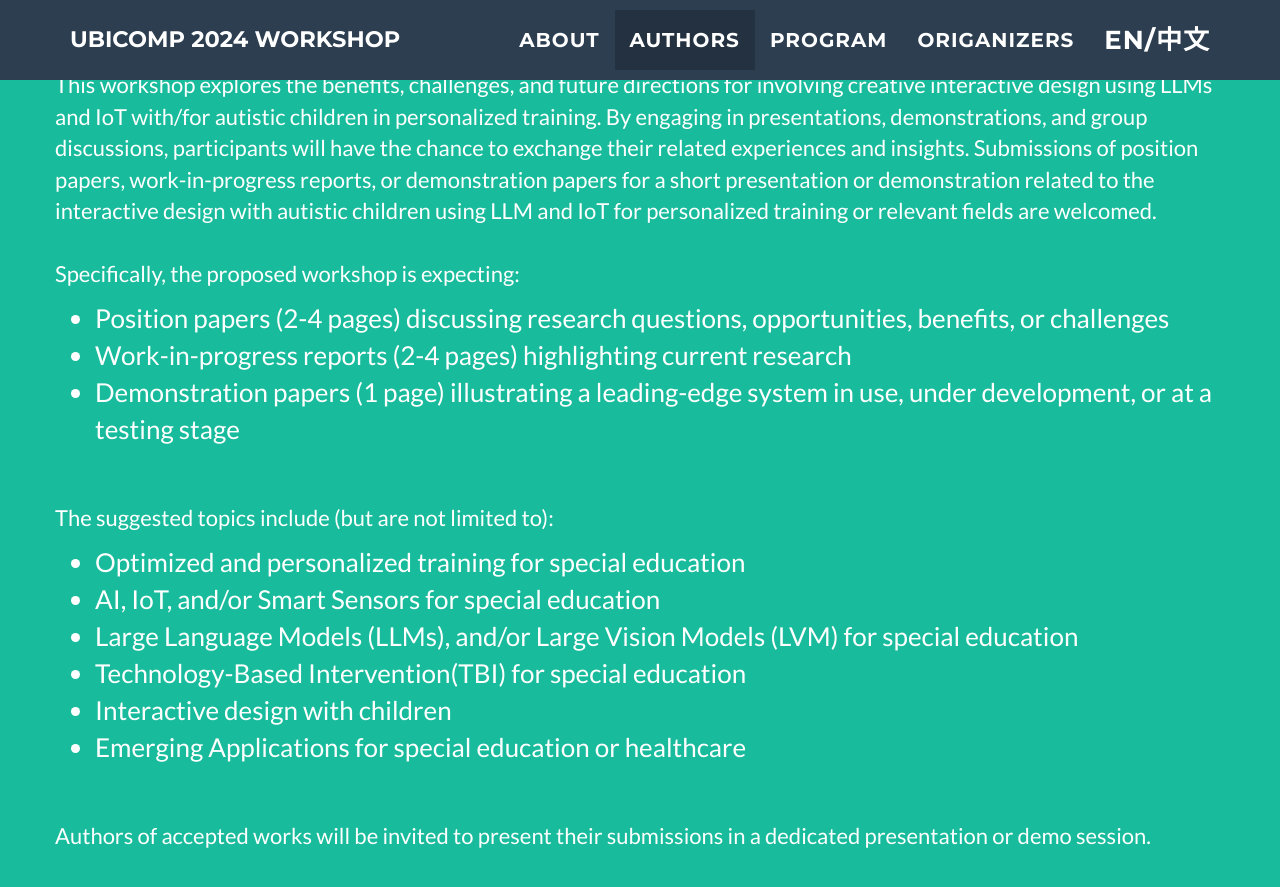
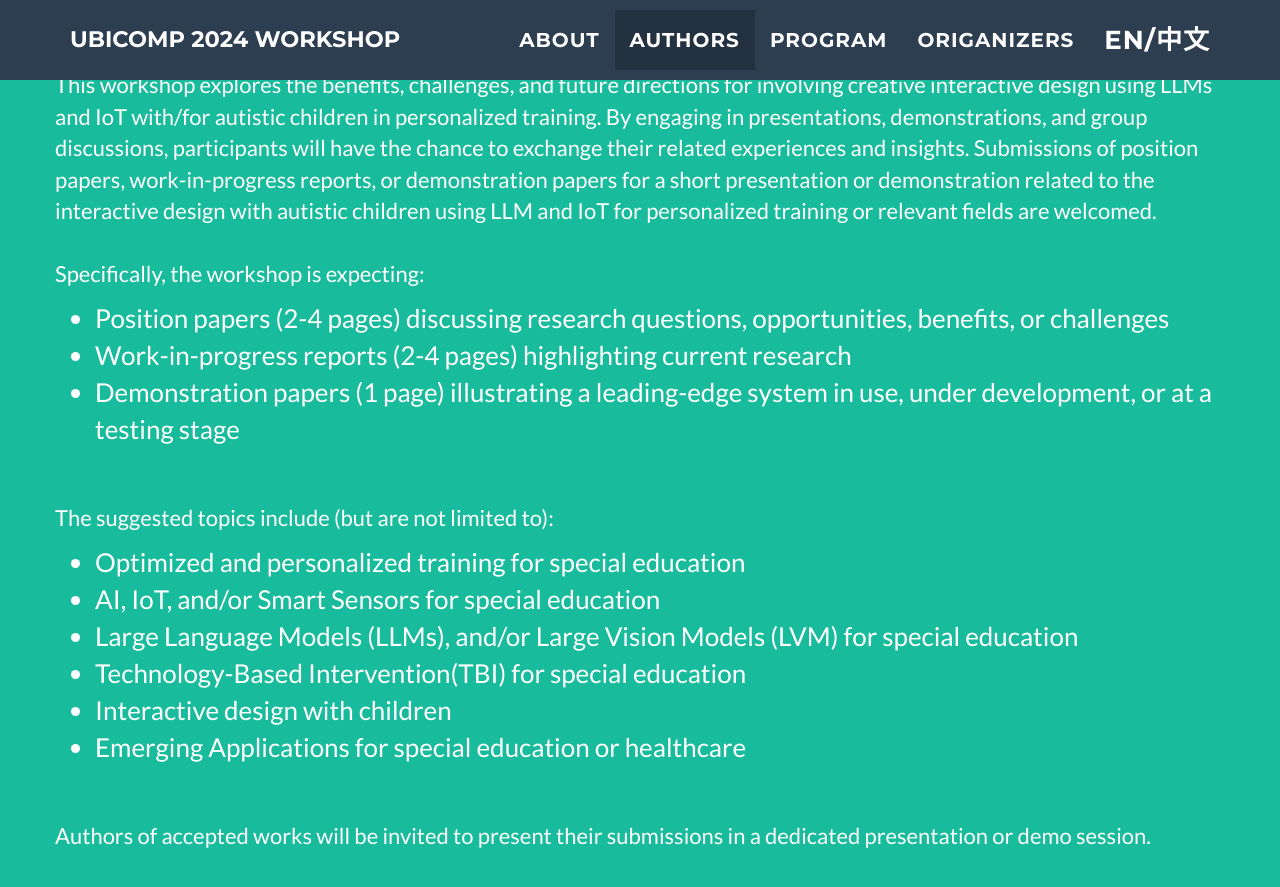
Before and after one commit to idwac/idwac.github.io, a Jekyll site: the page built from _posts/2014-07-18-project-1.markdown, in a window 1280 px wide and 900 px high, scrolled down 2127 px. Shown: the top 887 px of the window. Built offline with Jekyll 4.4.1, drawn with Linux system fonts in a browser that asks for light colours.

Commit message:
Rmv keywrod tentative

```diff
--- a/_includes/author.html
+++ b/_includes/author.html
@@ -12,7 +12,8 @@
       <div>
         <!-- <p>The Author section.</p> -->
         <span class="skills">
-        <p  class="text-black-faded text-left">This workshop explores the benefits, challenges, and future directions for involving creative interactive design using LLMs and IoT with/for autistic children in personalized training. By engaging in presentations, demonstrations, and group discussions, participants will have the chance to exchange their related experiences and insights. Submissions of position papers, work-in-progress reports, or demonstration papers for a short presentation or demonstration related to the interactive design with autistic children using LLM and IoT for personalized training or relevant fields are welcomed. <br><br>Specifically, the proposed workshop is expecting:</p>
+        <p  class="text-black-faded text-left">This workshop explores the benefits, challenges, and future directions for involving creative interactive design using LLMs and IoT with/for autistic children in personalized training. By engaging in presentations, demonstrations, and group discussions, participants will have the chance to exchange their related experiences and insights. Submissions of position papers, work-in-progress reports, or demonstration papers for a short presentation or demonstration related to the interactive design with autistic children using LLM and IoT for personalized training or relevant fields are welcomed.
+           <br><br>Specifically, the workshop is expecting:</p>
         <ul>
           <li>Position papers (2-4 pages) discussing research questions, opportunities, benefits, or challenges</li>
           <li>Work-in-progress reports (2-4 pages) highlighting current research</li>
```
